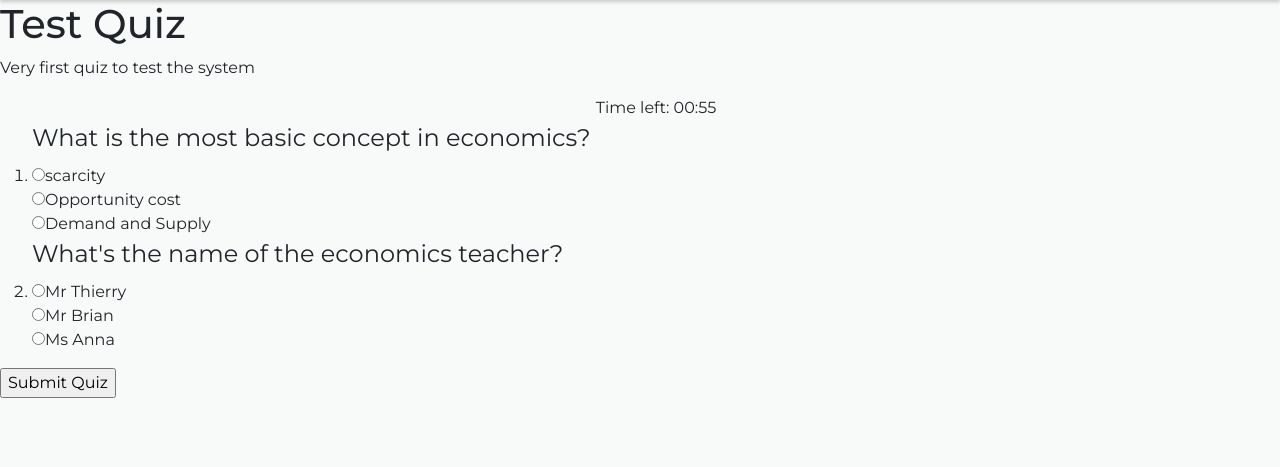
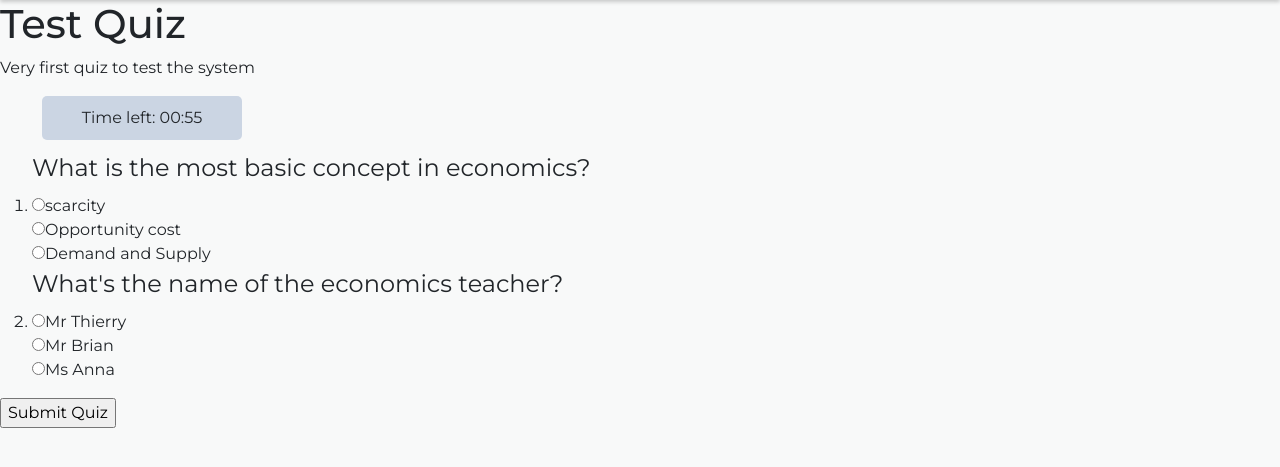
Before and after one commit to FedorKros/Economics-Project, a Django app: page /quizzes/view_quiz/6/ in a window 1280 px wide. Shown: the part 58-525 px from the top of the page. Run offline with Django 4.2, Linux system fonts and the light colour scheme; data comes from the database, SQL or seed files in the repository; both versions use the stored data as it was after the commit.

Commit message:
Fifth commit
Visual updates

```diff
--- a/website/PeekOnEcon-project/diagrams/static/styles.css
+++ b/website/PeekOnEcon-project/diagrams/static/styles.css
@@ -31,6 +31,17 @@ body {
   margin: 0;
   height: 600px;
 }
+
+.container-timer {
+  background-color: #CBD5E3;
+  border-radius: 5px;
+
+  padding: 10px;
+  margin: 10px;
+  max-width: 200px;
+  text-align: center;
+}
+
 
 .container {
     display: flex;
@@ -125,14 +136,21 @@ body {
 
    .button-quizzes:hover {
     /* Hover state */
-    background-color: #a877d2;
+    background-color: #B7C1F7;
     box-shadow: 0 4px 8px rgba(0, 0, 0, 0.3);
     color: #fff;
   }
 
-  .button-diagrams:active,.button-quizzes:active{
+  .button-diagrams:active{
     /* Active state */
     background-color: #005ecb;
     box-shadow: 0 2px 4px rgba(0, 0, 0, 0.2);
     transform: translateY(2px);
   }
+
+  .button-quizzes:active{
+    /* Active state */
+    background-color: #7C8FF4;
+    box-shadow: 0 2px 4px rgba(0, 0, 0, 0.2);
+    transform: translateY(2px);
+  }
--- a/website/PeekOnEcon-project/diagrams/templates/diagrams/base.html
+++ b/website/PeekOnEcon-project/diagrams/templates/diagrams/base.html
@@ -5,6 +5,7 @@
     <meta charset="utf-8">
     <meta name="viewport" content="width=device-width, initial-scale=1">
     <title>Bootstrap demo</title>
+    <link rel="icon" href="{% static 'images/favicon.png' %}" type="image/x-icon">
     <link href="https://cdn.jsdelivr.net/npm/bootstrap@5.3.1/dist/css/bootstrap.min.css" rel="stylesheet" integrity="sha384-4bw+/aepP/YC94hEpVNVgiZdgIC5+VKNBQNGCHeKRQN+PtmoHDEXuppvnDJzQIu9" crossorigin="anonymous">
     <link rel="stylesheet" type="text/css" href="/static/styles.css">
   </head>
--- a/website/PeekOnEcon-project/quizzes/models.py
+++ b/website/PeekOnEcon-project/quizzes/models.py
@@ -22,7 +22,7 @@ class Quiz(models.Model):
     title = models.CharField(max_length=255)
     description = models.TextField(help_text="Add a description to your quiz.")
     time_limit = models.PositiveIntegerField(help_text="Time limit in minutes.", default=5)
-
+    # created = models.DateTimeField(default=)
     def __str__(self):
         return self.title
 
--- a/website/PeekOnEcon-project/quizzes/templates/quizzes/view_quiz.html
+++ b/website/PeekOnEcon-project/quizzes/templates/quizzes/view_quiz.html
@@ -71,10 +71,11 @@ function startTimer(duration, display) {
   <form id="quiz-form" method="post" action="{% url 'quiz_submit' quiz.id %}">
   {% csrf_token %}
 
+  <div class = "">
     <!-- connecting JS to python time_limit attribute -->
   <div id="quiz-timer" data-time-limit="{{ time_limit }}"></div>
   <ol>
-    <div id="timer" align="center">Time left: <span id="time">Calculating...</span></div>
+    <div id="timer" class="container-timer" align="center">Time left: <span id="time">Calculating...</span></div>
 
 
 
@@ -94,8 +95,9 @@ function startTimer(duration, display) {
       <p>No questions available for this quiz.</p>
     {% endfor %}
   </ol>
+  </div>
+  <input type="submit" value="Submit Quiz">
 
-  <input type="submit" value="Submit Quiz">
 </form>
 
 {% endblock %}
```
Also changed, not shown: website/PeekOnEcon-project/quizzes/templates/quizzes/all_list.html (+4 -8 lines), website/PeekOnEcon-project/db.sqlite3, website/PeekOnEcon-project/diagrams/static/images/favicon.png (added).
